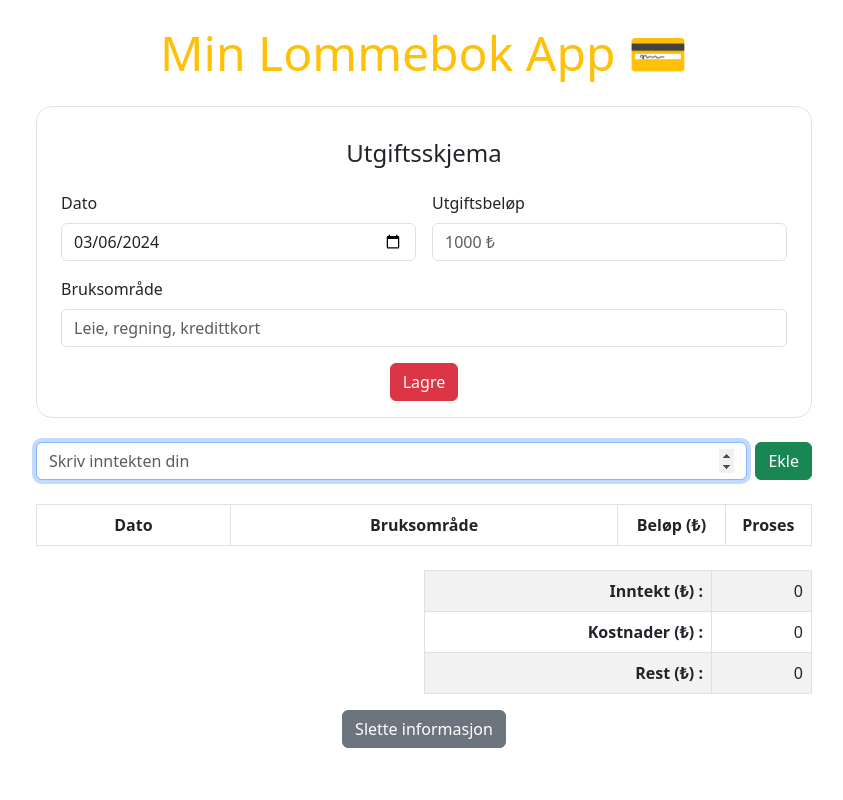
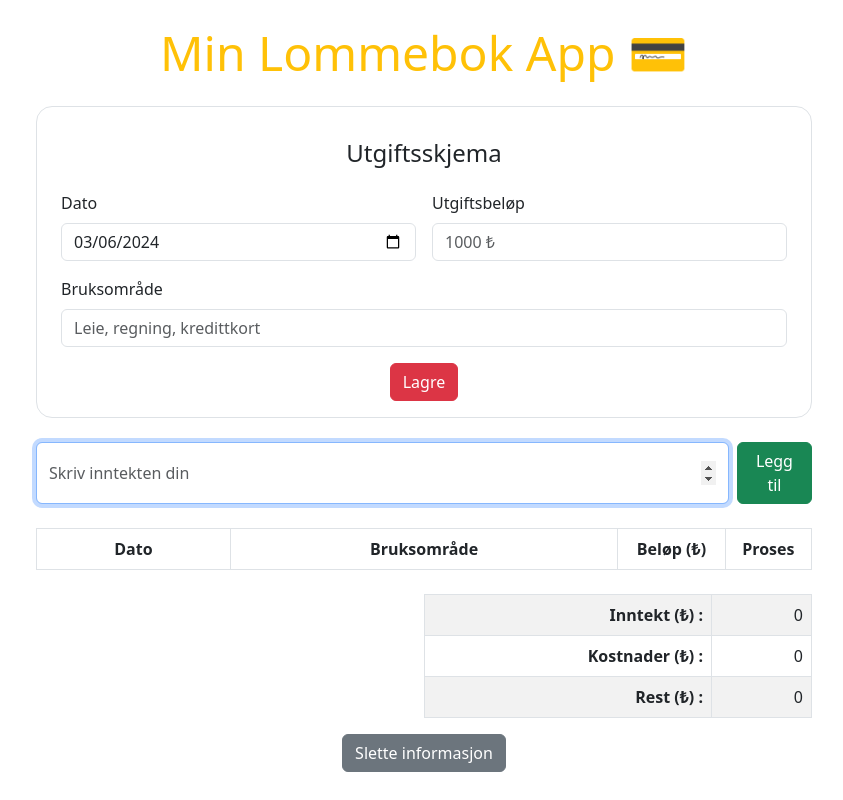
Before and after one commit to Hasan19945/Min-lommebok-app, a plain HTML site: page index.html in a window 1280 px wide. Shown: the whole page, without its empty margins (216-1059 px from the left). Drawn offline with nearby package versions, Linux system fonts and the light colour scheme.

Commit message:
legg til

```diff
--- a/index.html
+++ b/index.html
@@ -76,7 +76,7 @@
           required
         />
         <button id="ekle-btn" type="submit" class="btn btn-success">
-          Ekle
+          Legg til
         </button>
       </form>
       <table
```
